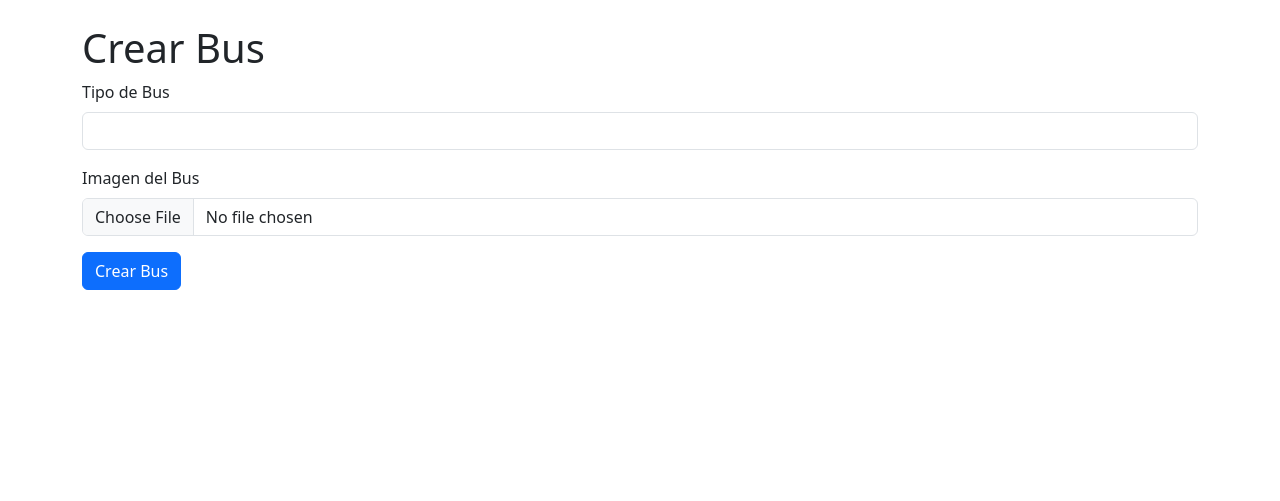
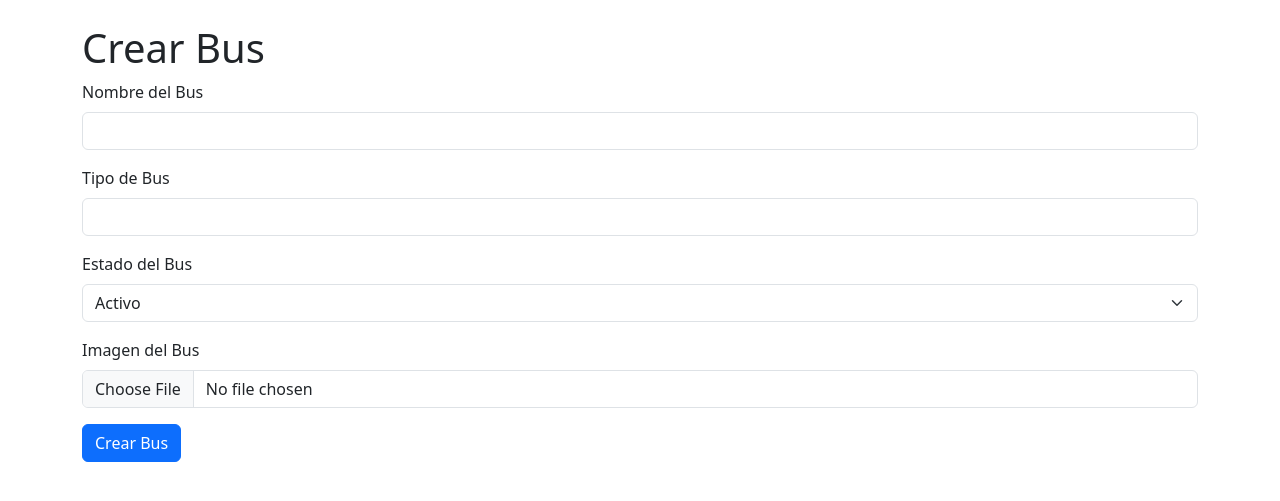
Before and after one commit to Juanes0706/Proyecto-parte-2, a FastAPI app: page /buses/crear in a window 1280 px wide. Shown: the top 501 px of the page. Run offline with FastAPI, Linux system fonts and the light colour scheme.

Commit message:
Realizando cambios y ajustes

```diff
--- a/app/routers/buses.py
+++ b/app/routers/buses.py
@@ -13,7 +13,9 @@ templates = Jinja2Templates(directory="templates")
 
 @router.post("/api/buses")
 async def crear_bus(
+    nombre: str = Form(...),
     tipo: str = Form(...),
+    esta_activo: str = Form(...),
     imagen: UploadFile = File(None),
     supabase=Depends(get_db)
 ):
@@ -29,10 +31,13 @@ async def crear_bus(
         with open(image_path, "wb") as buffer:
             shutil.copyfileobj(imagen.file, buffer)
 
+    esta_activo_bool = esta_activo.lower() == "true"
+
     data = {
         "id": bus_id,
+        "nombre": nombre,
         "tipo": tipo,
-        "esta_activo": True,
+        "esta_activo": esta_activo_bool,
         "created_at": datetime.utcnow().isoformat(),
         "imagen_url": image_path if image_path else None
     }
--- a/templates/buses_create.html
+++ b/templates/buses_create.html
@@ -11,8 +11,19 @@
         <h1>Crear Bus</h1>
         <form action="/api/buses" method="post" enctype="multipart/form-data">
             <div class="mb-3">
+                <label for="nombre" class="form-label">Nombre del Bus</label>
+                <input type="text" class="form-control" id="nombre" name="nombre" required />
+            </div>
+            <div class="mb-3">
                 <label for="tipo" class="form-label">Tipo de Bus</label>
                 <input type="text" class="form-control" id="tipo" name="tipo" required />
+            </div>
+            <div class="mb-3">
+                <label for="esta_activo" class="form-label">Estado del Bus</label>
+                <select class="form-select" id="esta_activo" name="esta_activo" required>
+                    <option value="true" selected>Activo</option>
+                    <option value="false">Inactivo</option>
+                </select>
             </div>
             <div class="mb-3">
                 <label for="imagen" class="form-label">Imagen del Bus</label>
```
